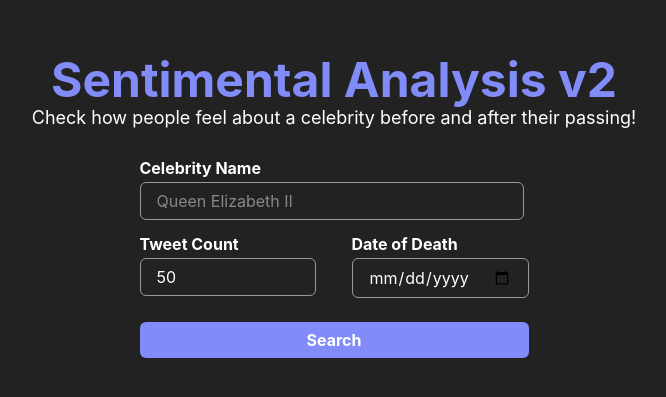
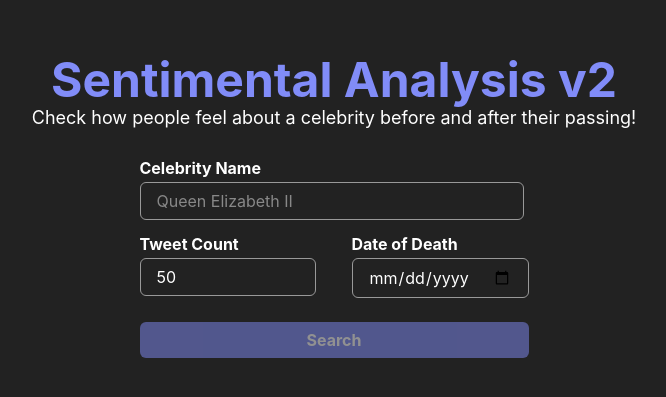
Before and after one commit to notcruz/term-project-team-2, a React (Create React App) app in the folder app/: page / in a window 1280 px wide. Shown: the part 193-590 px from the top of the page, without its empty margins (306-972 px from the left). Built offline with nearby package versions, Linux system fonts and the light colour scheme.

Commit message:
possible transition to nextjs

```diff
--- a/app/src/index.js
+++ b/app/src/index.js
@@ -1,7 +1,7 @@
 import React from 'react';
 import ReactDOM from 'react-dom/client';
-import './index.css';
-import App from './App';
+import './styles/index.css';
+import App from './pages';
 import reportWebVitals from './reportWebVitals';
 
 const root = ReactDOM.createRoot(document.getElementById('root'));
--- a/app/src/App.js
+++ b/app/src/pages/index.js
@@ -1,4 +1,3 @@
-import { Input } from "@mui/material";
 import { useState } from "react";
 
 function App() {
@@ -6,9 +5,20 @@ function App() {
   const [count, setCount] = useState(50);
   const [date, setDate] = useState();
 
+  const handleSubmit = () => {
+    fetch("/", {
+      method: "POST",
+      body: JSON.stringify({ name: input, count, date: new Date() }),
+    });
+  };
+
+  const isEnabledEnabled = () => {
+    return input && count && date;
+  };
+
   return (
     <div className="min-h-screen flex flex-col items-center justify-center text-center">
-      <body>
+      <div>
         <div>
           <h1 className="font-bold text-5xl text-indigo-400">
             Sentimental Analysis v2
@@ -21,7 +31,7 @@ function App() {
           </p>
         </div>
         <div className="mt-6 flex flex-wrap flex-col space-y-3 items-center justify-center">
-          <div className="flex flex-col gap-y-3">
+          <form onSubmit={handleSubmit} className="flex flex-col gap-y-3">
             <div className="flex flex-col items-start">
               <div className={"mb-0.5"}>
                 <h3 className="font-bold">Celebrity Name</h3>
@@ -67,13 +77,17 @@ function App() {
               </div>
             </div>
             <div className="flex mt-3">
-              <button className="w-full rounded-md bg-indigo-400 font-bold px-4 py-1.5 hover:scale-105 duration-300">
+              <button
+                type={"submit"}
+                disabled={!isEnabledEnabled()}
+                className="w-full rounded-md bg-indigo-400 font-bold px-4 py-1.5 hover:scale-105 duration-300 transition disabled:opacity-50 disabled:hover:scale-100 disabled:hover:cursor-not-allowed"
+              >
                 Search
               </button>
             </div>
-          </div>
+          </form>
         </div>
-      </body>
+      </div>
     </div>
   );
 }
--- /dev/null
+++ b/app/src/pages/result.js
@@ -0,0 +1,5 @@
+const Result = () => {
+  return <div></div>;
+};
+
+export default Result;
```
Also changed, not shown: app/src/styles/index.css (renamed from app/src/index.css).
